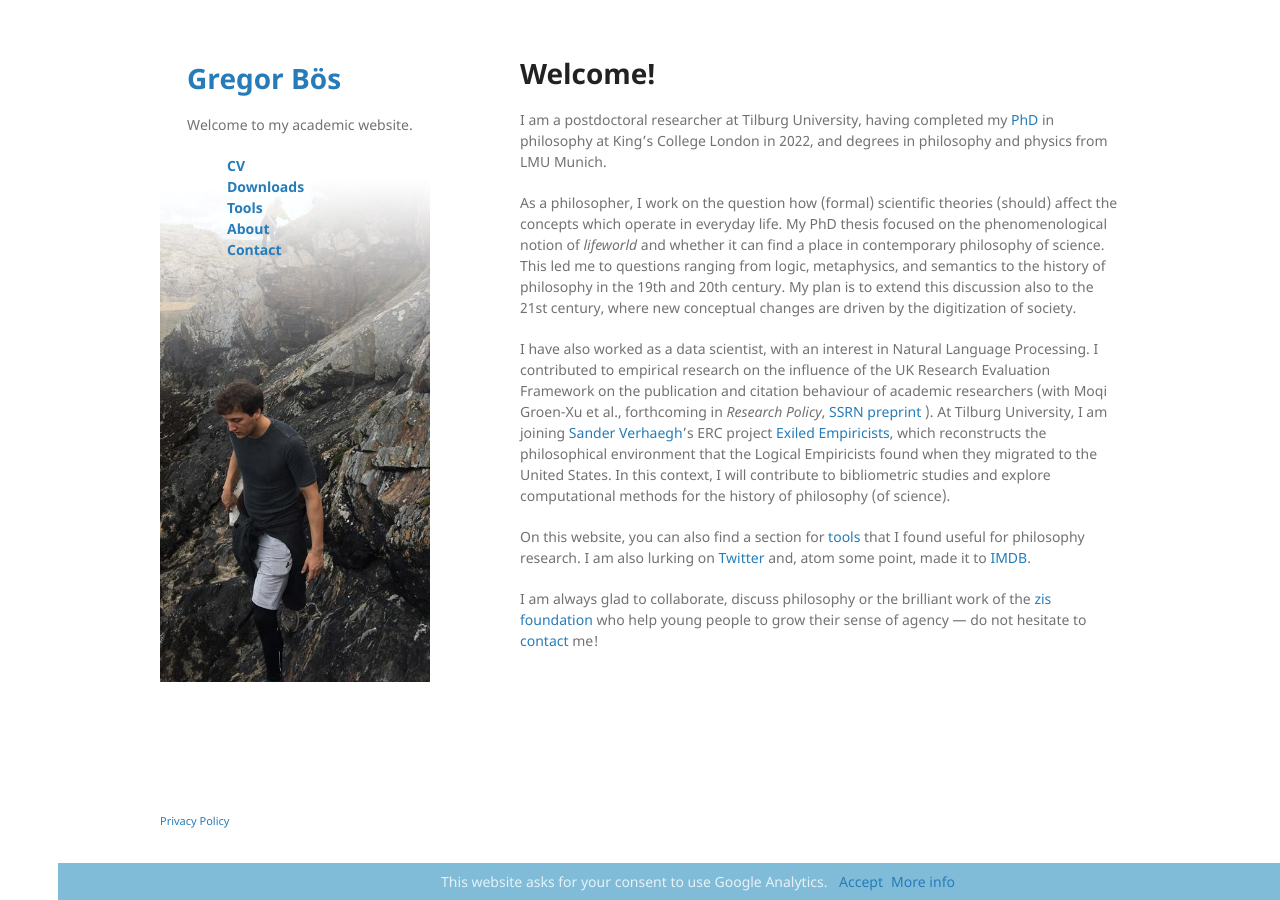
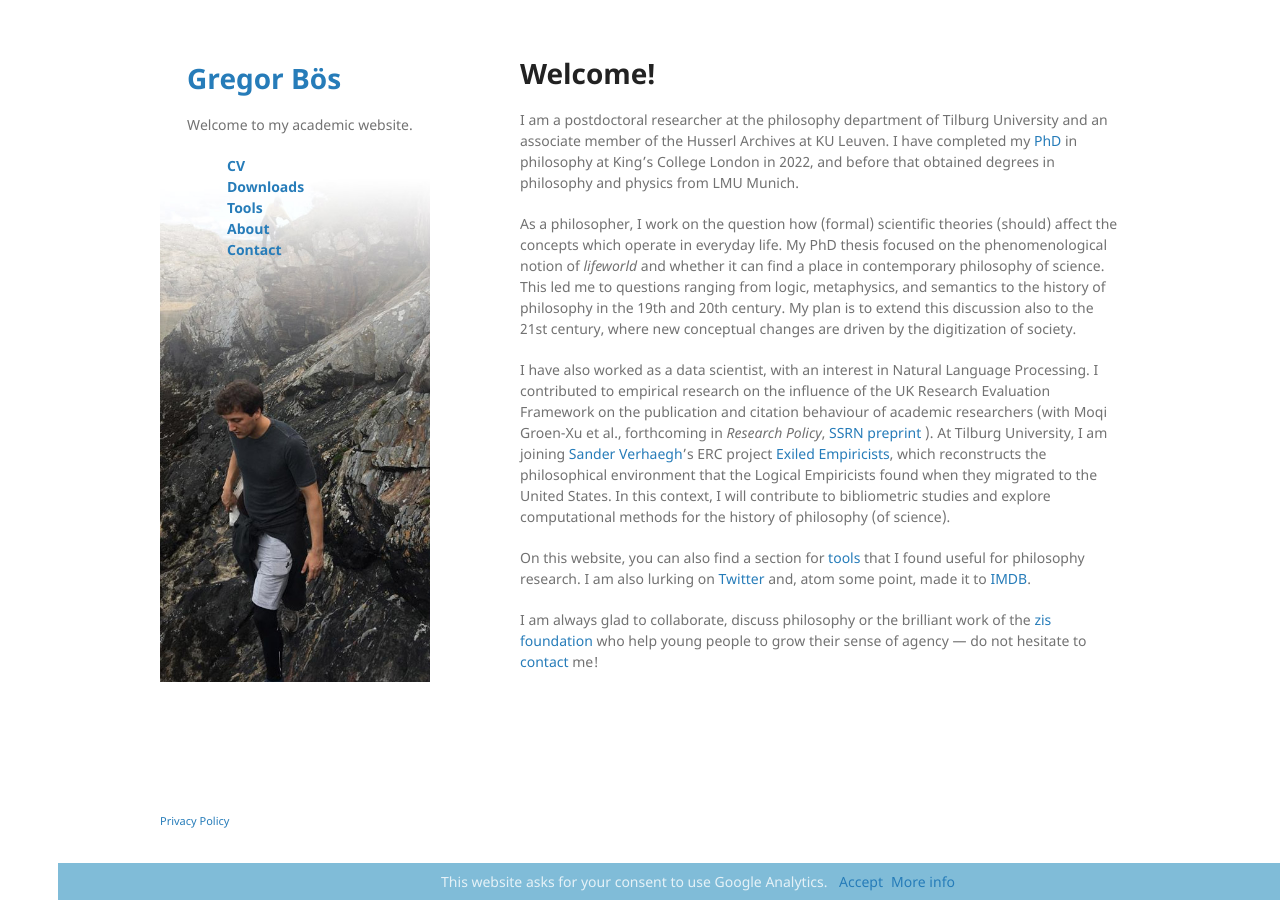
Before and after one commit to gboes/gboes.github.io, a Jekyll site: the page built from index.md, in a window 1280 px wide. Built offline with Jekyll 4.4.1, drawn with Linux system fonts in a browser that asks for light colours; Markdown is read by kramdown in place of the engine named in the settings.

Commit message:
Rewrite opening line.

```diff
--- a/index.md
+++ b/index.md
@@ -5,7 +5,7 @@ description: Academic Website of Gregor Bös, postdoctoral researcher at Tilburg
 ---
 # Welcome!
 
-I am a postdoctoral researcher at Tilburg University, having completed my [PhD](https://kclpure.kcl.ac.uk/portal/en/theses/founding-science-on-the-lifeworld(405e0ffa-8c83-4ceb-bb04-dbc655b52a42).html "PhD at KCL repository")  in philosophy at King's College London in 2022, and degrees in philosophy and physics from LMU Munich.
+I am a postdoctoral researcher at the philosophy department of Tilburg University and an associate member of the Husserl Archives at KU Leuven. I have completed my [PhD](https://kclpure.kcl.ac.uk/portal/en/theses/founding-science-on-the-lifeworld(405e0ffa-8c83-4ceb-bb04-dbc655b52a42).html "PhD at KCL repository")  in philosophy at King's College London in 2022, and before that obtained degrees in philosophy and physics from LMU Munich.
 
 <!-- Did you ever wonder what the world of your great-grandparents looked like &mdash; to them, not you? Changes in politics and religious beliefs might make for the most dramatic differences, but there are also differences in how we conceive of the natural world.  -->
 <!-- I am trying to understand how scientific theories (should) affect the concepts which operate in everyday life.  -->
```
